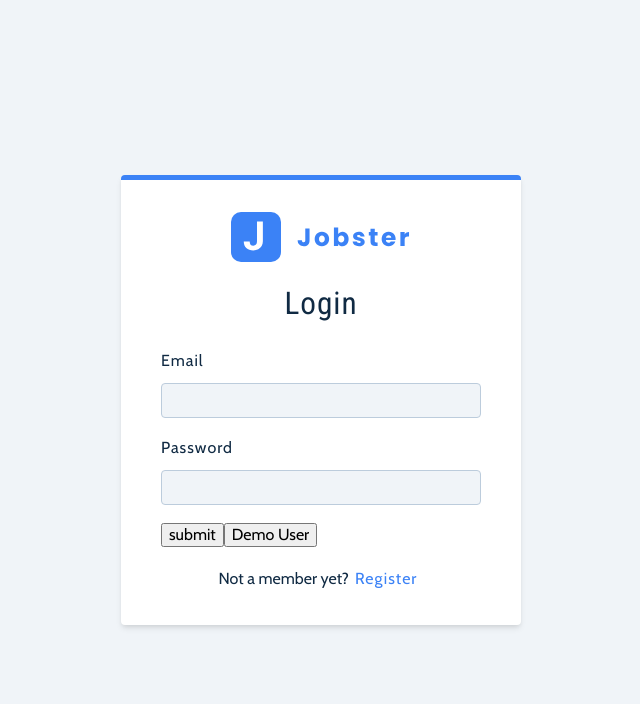
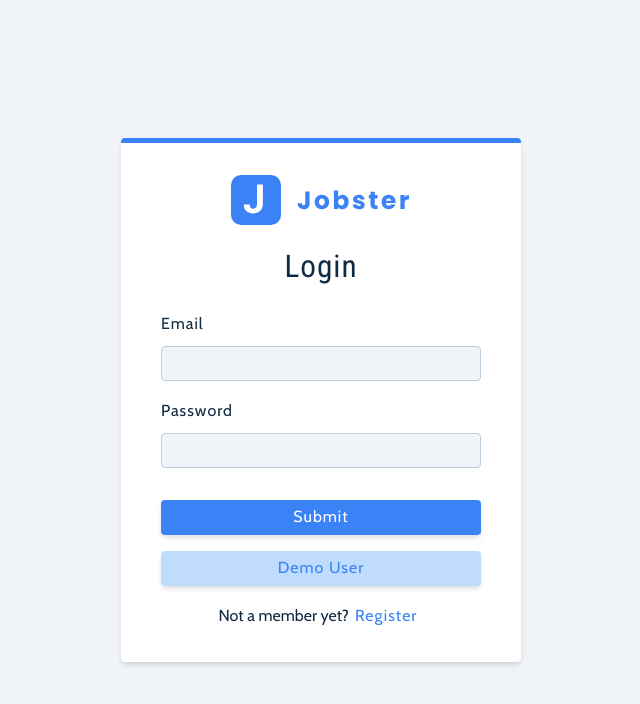
Before and after one commit to paudeldipesh/react-job-app, a React (Vite) app: page /register in a window 1280 px wide. Shown: the top 704 px of the page, without its empty margins (319-959 px from the left). Built offline with nearby package versions, Linux system fonts and the light colour scheme.

Commit message:
Update Register.jsx

```diff
--- a/src/pages/Register.jsx
+++ b/src/pages/Register.jsx
@@ -40,7 +40,6 @@ export const Register = () => {
       dispatch(loginUser({ email: email, password: password }));
       return;
     }
-
     dispatch(registerUser({ name, email, password }));
   }
 
@@ -83,13 +82,13 @@ export const Register = () => {
           handleChange={handleChange}
         />
 
-        <button type="submit" className="" disabled={isLoading}>
+        <button type="submit" className="btn btn-block" disabled={isLoading}>
           {isLoading ? "loading..." : "submit"}
         </button>
 
         <button
           type="button"
-          className=""
+          className="btn btn-block btn-hipster"
           disabled={isLoading}
           onClick={() => {
             dispatch(
```
